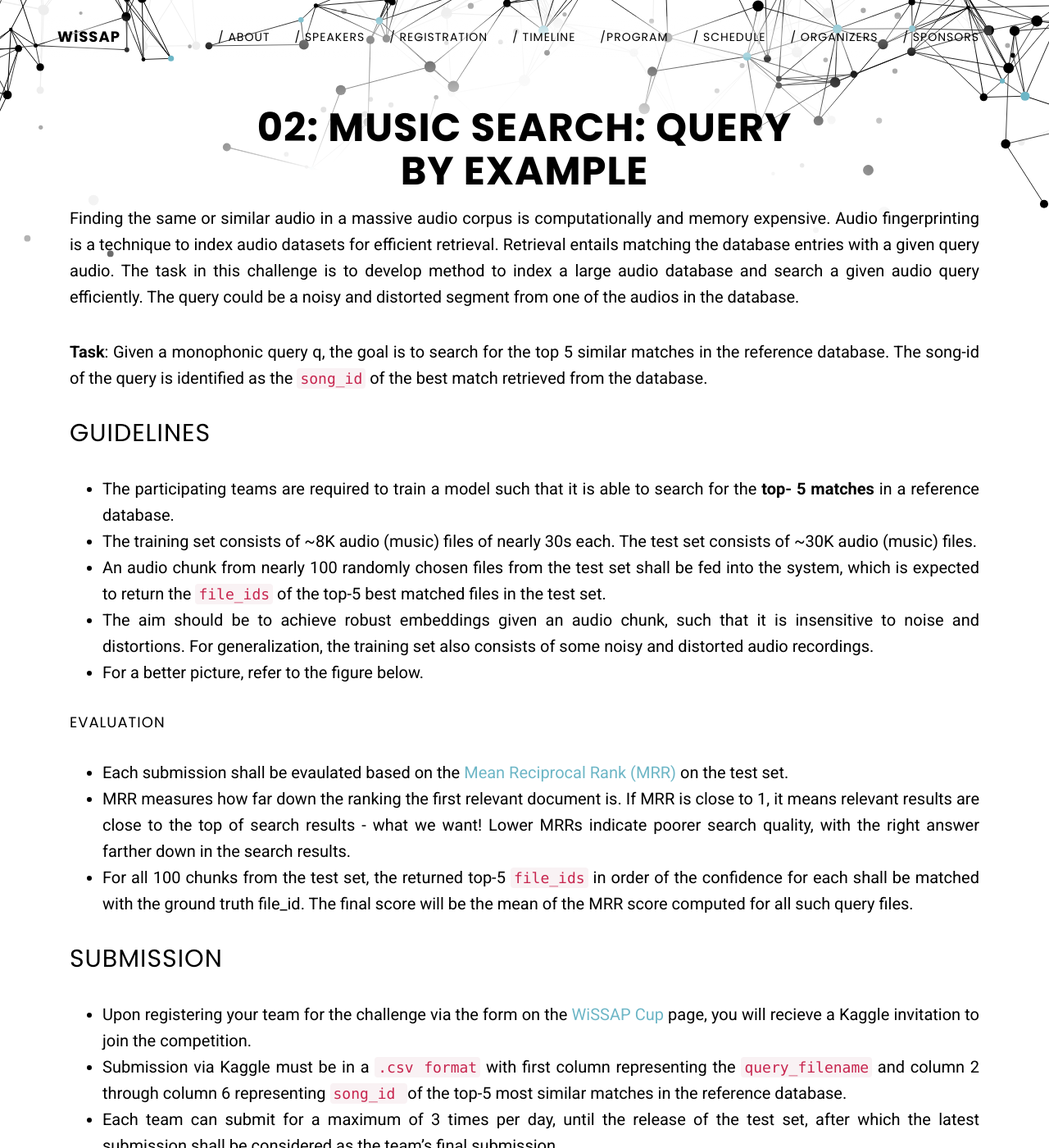
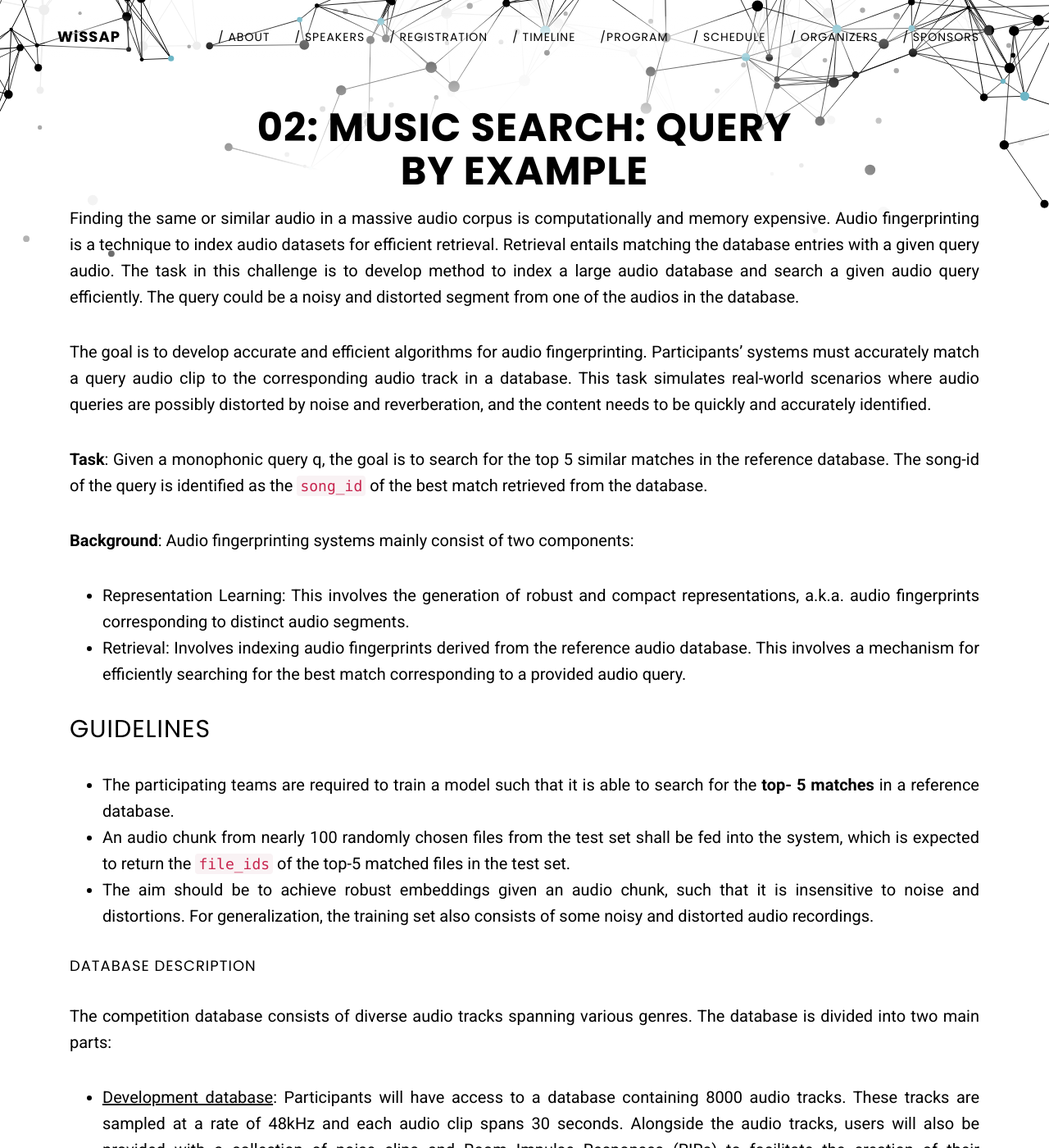
Before and after one commit to madhavlab/wissap23.madhavlab.com, a Jekyll site: the page built from wissap-cup/qbe.md, in a window 1280 px wide and 1400 px high. Shown: the whole window at 82% size. Built offline with Jekyll 4.4.1, drawn with Linux system fonts in a browser that asks for light colours; some of the changed text lies outside the part shown.

Commit message:
qbe update

```diff
--- a/_config.yml
+++ b/_config.yml
@@ -115,6 +115,7 @@
 
 markdown: kramdown
 permalink: pretty
+usemathjax: true
 
 sass:
   style: compressed # possible values: nested expanded compact compressed
--- a/_includes/css/wissap.css
+++ b/_includes/css/wissap.css
@@ -519,6 +519,9 @@
 .width-100 {
     width: 100%;
 }
+.width-score {
+    width: 30%;
+}
 
 .width-max-400px {
     max-width: 400px;
--- a/wissap-cup/qbe.md
+++ b/wissap-cup/qbe.md
@@ -8,22 +8,41 @@
 Audio fingerprinting is a technique to index audio datasets for efficient retrieval. Retrieval entails matching the database entries with a given query audio.
 The task in this challenge is to develop method to index a large audio database and search a given audio query efficiently. The query could be a noisy and distorted segment from one of the audios in the database.
 
+The goal is to develop accurate and efficient algorithms for audio fingerprinting. Participants' systems must accurately match a query audio clip to the corresponding audio track in a database. This task simulates real-world scenarios where audio queries are possibly distorted by noise and reverberation, and the content needs to be quickly and accurately identified.
+
 **Task**: Given a monophonic query q, the goal is to search for the top 5 similar matches in the reference database. The song-id of the query is identified as the `song_id` of the best match retrieved from the database.
 
+**Background**:
+Audio fingerprinting systems mainly consist of two components:
+- Representation Learning: This involves the generation of robust and compact representations, a.k.a. audio fingerprints corresponding to distinct audio segments.
+- Retrieval:  Involves indexing audio fingerprints derived from the reference audio database. This involves a mechanism for efficiently searching for the best match corresponding to a provided audio query.
 
 ## Guidelines
 
 - The participating teams are required to train a model such that it is able to search for the **top- 5 matches** in a reference database.
-- The training set consists of ~8K audio (music) files of nearly 30s each. The test set consists of ~30K audio (music) files.
-- An audio chunk from nearly 100 randomly chosen files from the test set shall be fed into the system, which is expected to return the `file_ids` of the top-5 best matched files in the test set.
+- An audio chunk from nearly 100 randomly chosen files from the test set shall be fed into the system, which is expected to return the `file_ids` of the top-5 matched files in the test set.
 - The aim should be to achieve robust embeddings given an audio chunk, such that it is insensitive to noise and distortions. For generalization, the training set also consists of some noisy and distorted audio recordings.
-- For a better picture, refer to the figure below.
+<!-- - For a better picture, refer to the figure below. -->
+
+#### Database Description
+
+The competition database consists of diverse audio tracks spanning various genres. The database is divided into two main parts:
+
+- <u>Development database</u>: Participants will have access to a database containing 8000 audio tracks. These tracks are sampled at a rate of 48kHz and each audio clip spans 30 seconds. Alongside the audio tracks, users will also be provided with a collection of noise clips and Room Impulse Responses (RIRs) to facilitate the creation of their representation learning models. Users may split this database into subsets for training and validation purposes. Furthermore, the same database can be employed to assess the performance of retrieval techniques.
+
+- <u>Test database</u>: It consists of reference audio tracks (relatively larger) and query audio clips. The reference audio tracks form the basis for generating fingerprints, while the query audio clips are used to evaluate the matching performance of the participants' systems. The query clips are 2 seconds long and intentionally distorted by adding noise and reverberation at different SNR(dB) levels.
+
 
 #### Evaluation
 
-- Each submission shall be evaulated based on the <a href="https://en.wikipedia.org/wiki/Mean_reciprocal_rank" target="_blank">Mean Reciprocal Rank (MRR)</a> on the test set.
+- Each submission shall be evaulated based on the <a href="https://en.wikipedia.org/wiki/Mean_reciprocal_rank" target="_blank">Mean Reciprocal Rank (MRR)</a> and the consumed time on the test set.
 - MRR measures how far down the ranking the first relevant document is. If MRR is close to 1, it means relevant results are close to the top of search results - what we want! Lower MRRs indicate poorer search quality, with the right answer farther down in the search results.
 - For all 100 chunks from the test set, the returned top-5 `file_ids` in order of the confidence for each shall be matched with the ground truth file_id. The final score will be the mean of the MRR score computed for all such query files.
+- The final score for evaluation will be computed as-
+
+<div align="center">
+<img class="width-score width-max-100px" src="{{ "./images/score_qbe.png" | relative_url }}">
+</div>
 
 ## Submission
 
@@ -32,13 +51,17 @@
 - Each team can submit for a maximum of 3 times per day, until the release of the test set, after which the latest submission shall be considered as the team’s final submission.
 - Detailed instructions on how to submit shall be shared via a video tutorial before the submission begins.
 
+## References
 
-1. model train for rep learning
+- [Simultaneously Learning Robust Audio Embeddings and Balanced Hash Codes for Query-by-Example](https://ieeexplore.ieee.org/abstract/document/10096103)
+- [Attention-based Audio Embeddings for Query-by-Example](https://arxiv.org/pdf/2210.08624.pdf)
+
+<!-- 1. model train for rep learning
 2. dbs:
     1. fma_small (8K music files) for training, fma_med (30K music files) for test (building fingerprint database).
     2. noises and rirs (MUSAN)
 3. build search system: input: .wav file output: song id, time offset
-4. metric: does a song id match (Recall)? if yes, is the retrieved time offset differernce is within +-0.1s? MRR??
+4. metric: does a song id match (Recall)? if yes, is the retrieved time offset differernce is within +-0.1s? MRR?? -->
 
 ## FAQ
 
```
Also changed, not shown: _includes/head.html (+9 -0 lines), _layouts/page.html (+12 -0 lines), images/score_qbe.png (added), 11 other files.
